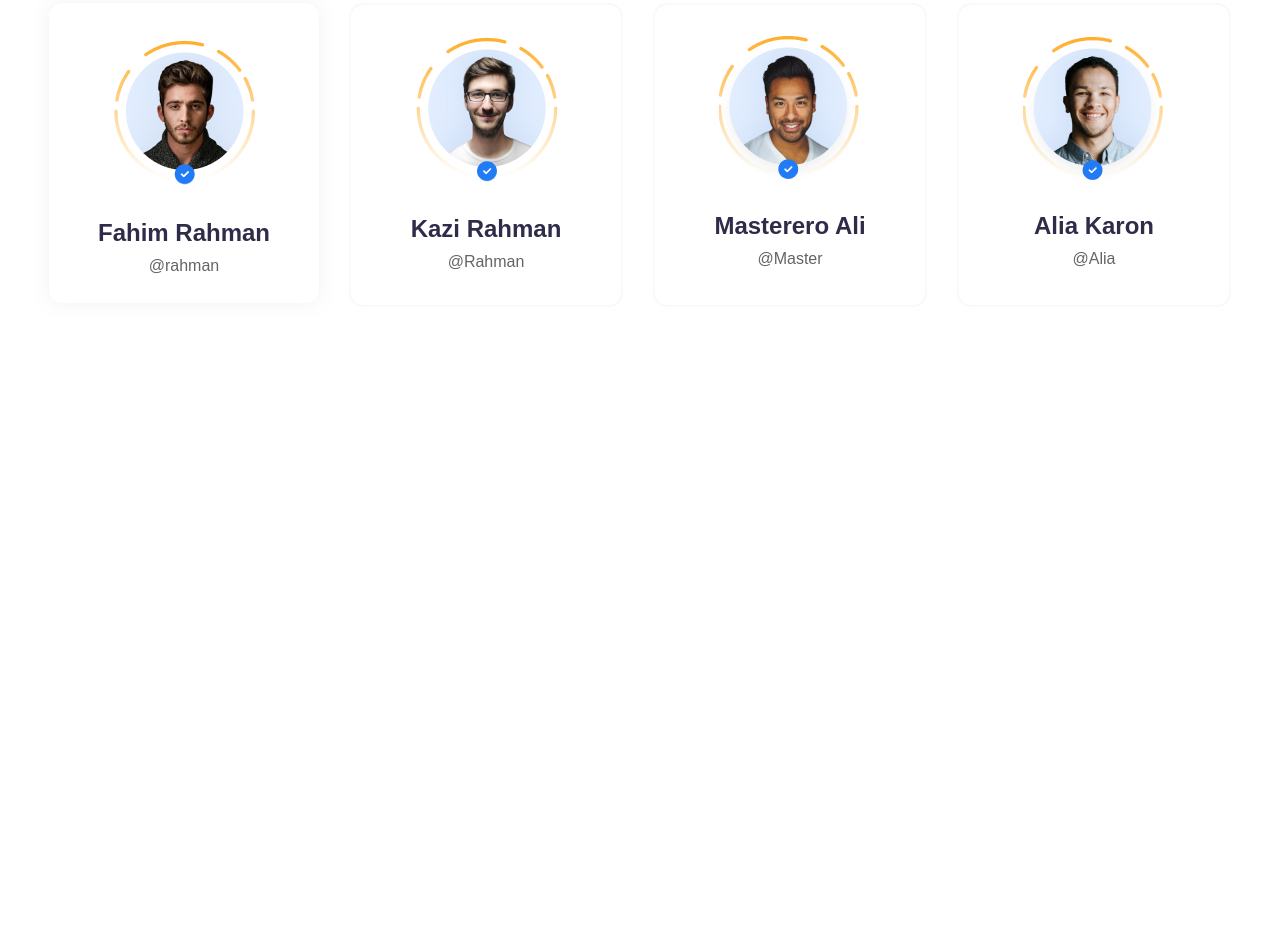
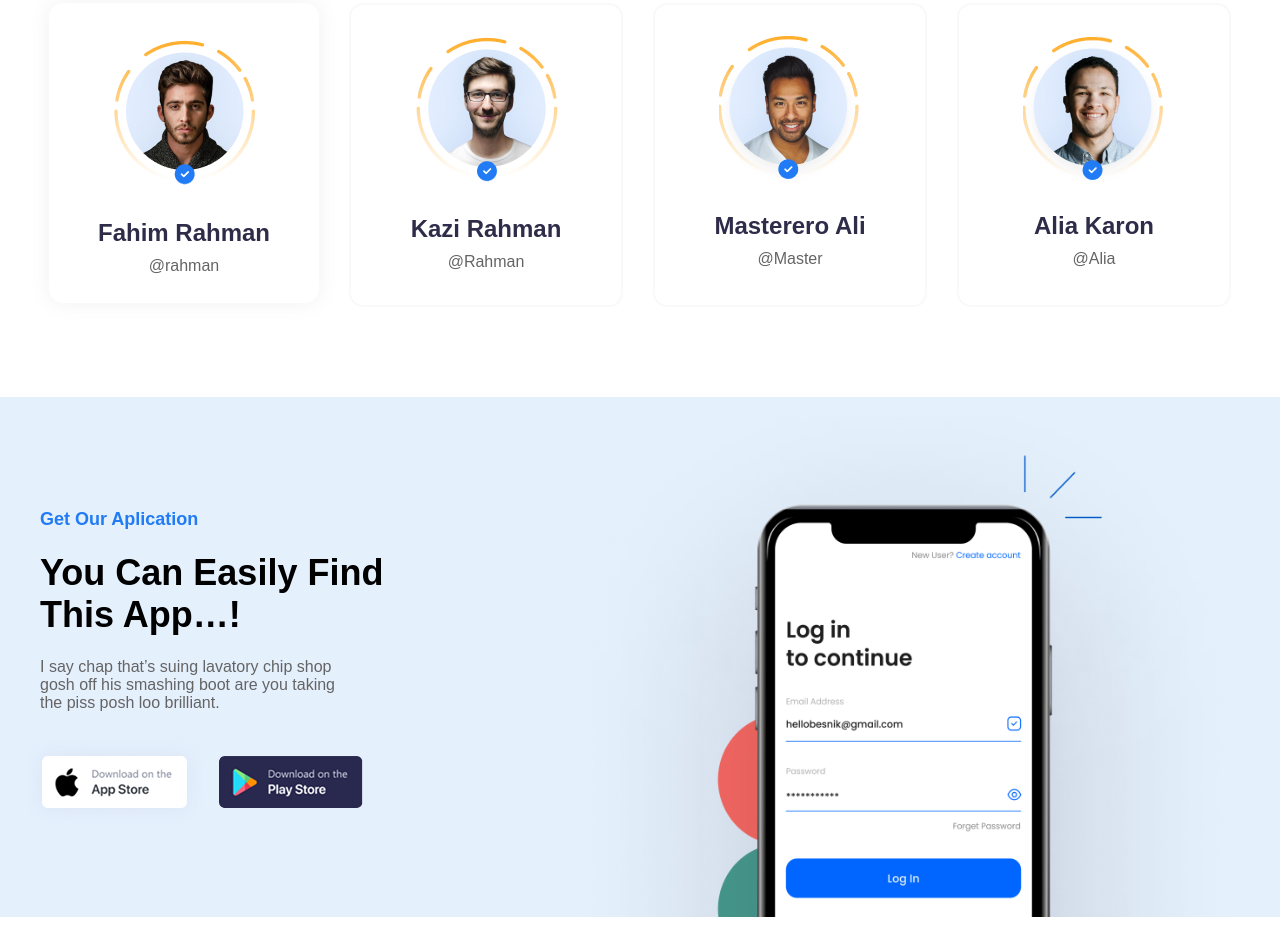
Before and after one commit to zargulak11-hash/class-work, a plain HTML site: page index.html in a window 1280 px wide. Shown: the part 3169-4110 px from the top of the page. Before the commit the page ends 3496 px from the top, so only its background shows below. Drawn offline with Linux system fonts and the light colour scheme.

Commit message:
section3

```diff
--- a/index.html
+++ b/index.html
@@ -195,6 +195,23 @@
             </div>
         </div>
     </section>
+    <section class="section4">
+        <div class="header4">
+            <div class="divleft">
+            <h4>Get Our Aplication</h4>
+            <h1>You Can Easily Find This App…!</h1>
+            <p>I say chap that’s suing lavatory chip shop gosh off his smashing boot are you taking the piss posh loo brilliant.</p>
+            <div>
+                <img src="./images/image 288.png" alt="">
+                <img src="./images/image 289.png" alt="">
+        </div>
+    </div>
+    <div class="divright">
+        <img class="img" src="./images/mobile muckup.png" alt="">
+    </div>
+        </div>
+    </section>
+
 </body>
 
 </html>
--- a/style.scss
+++ b/style.scss
@@ -387,3 +387,40 @@ header {
         color: #656464;
     }
 }
+.section4{
+    margin-top: 70px;
+    background-color: #E5F0FD;
+    height: 520px;
+}
+.header4 {
+    @include container();
+
+    h4 {
+        font-size: 18px;
+        color: $maincolor;
+    }
+
+    h1 {
+        width: 350px;
+        font-size: 36px;
+    }
+
+    p {
+        color: #656464;
+        font-size: 16px;
+        width: 300px;
+    }
+    .divleft{
+        @include aside();
+        div{
+            display: flex;
+            gap: 10px;
+            align-items: center;
+            margin-left: -20px;
+        }
+    }
+     .img{
+            width: 700px;
+            height: 500px;
+        }
+}
```
Also changed, not shown: images/image 288.png (added), images/image 289.png (added), images/mobile muckup.png (added), style.css, 1 other file.
